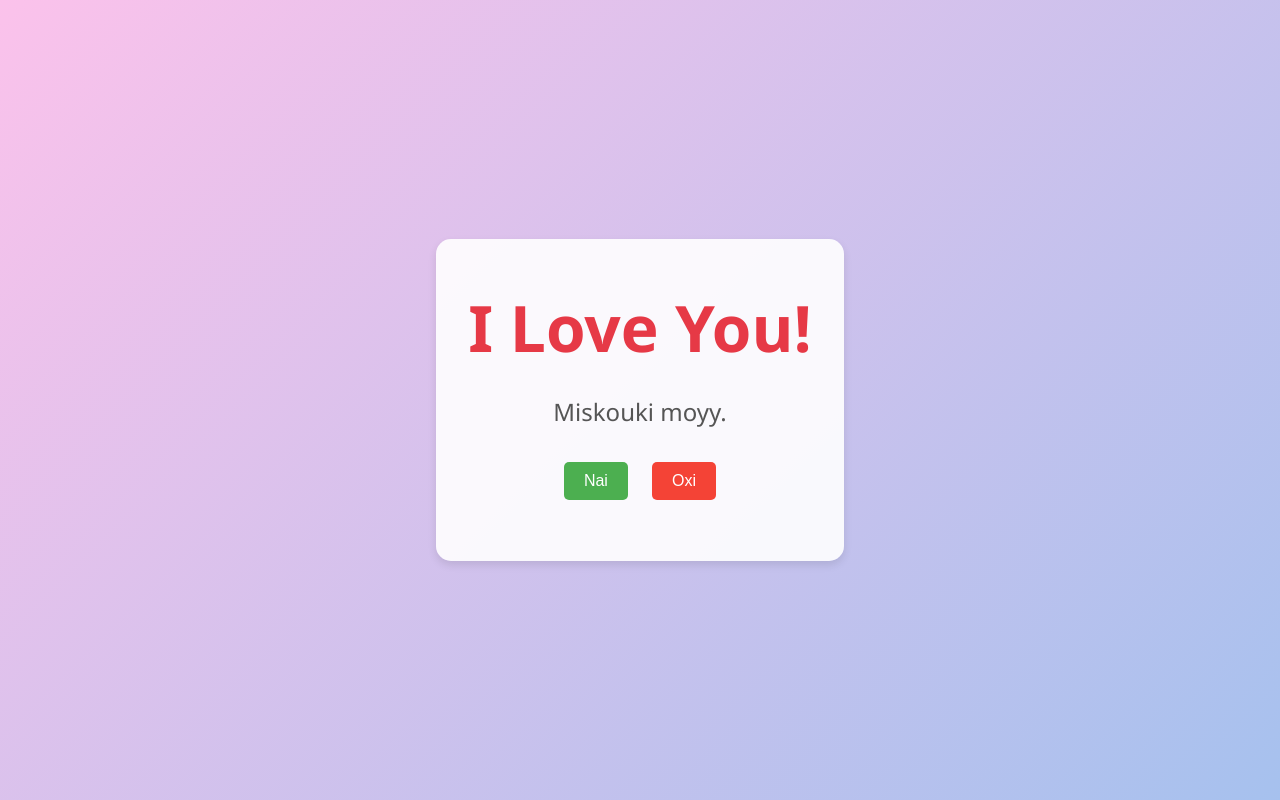
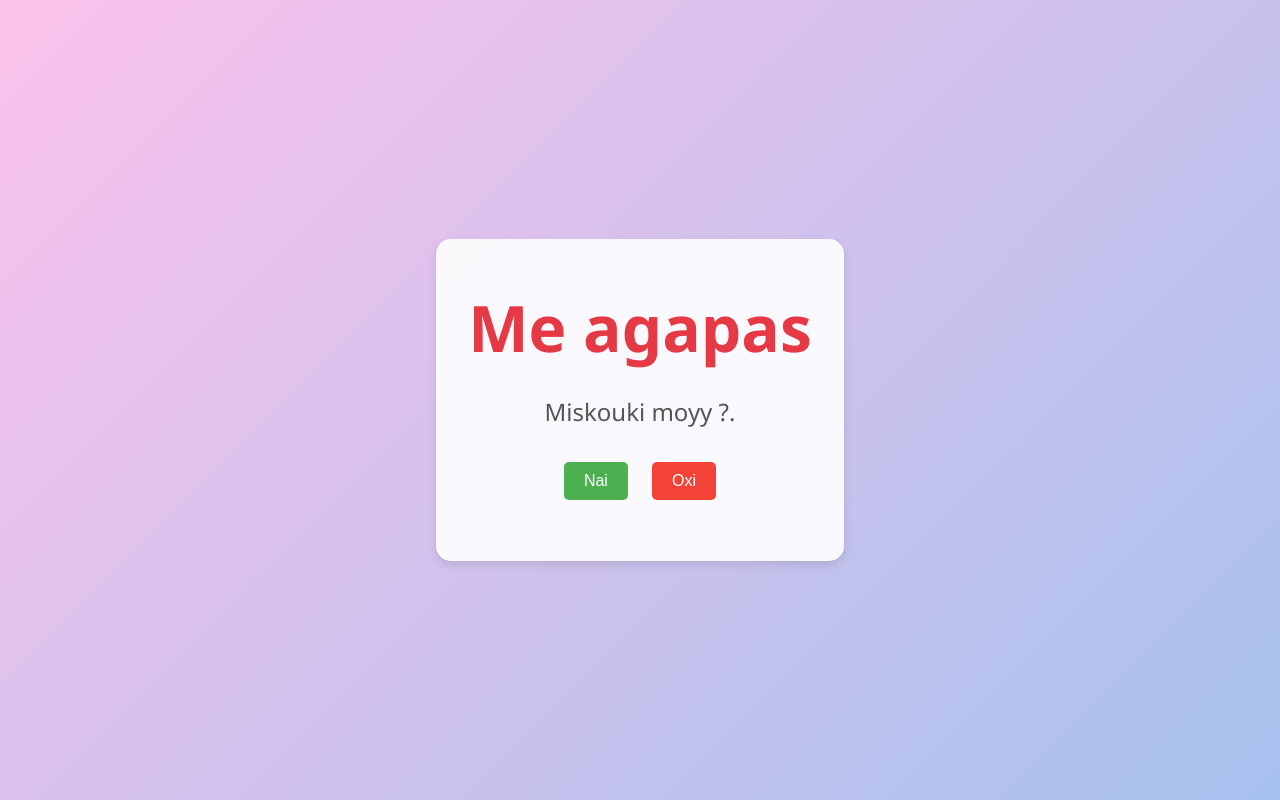
Before and after one commit to JackHat1/JackHat1.love-message.io, a plain HTML site: page index.html in a window 1280 px wide. Drawn offline with Linux system fonts and the light colour scheme.

Commit message:
Update index.html

```diff
--- a/index.html
+++ b/index.html
@@ -73,8 +73,8 @@
 </head>
 <body>
     <div class="container">
-        <h1>I Love You!</h1>
-        <p>Miskouki moyy.</p>
+        <h1>Me agapas </h1>
+        <p>Miskouki moyy ?.</p>
         <div>
             <button class="yes-btn" onclick="handleYes()">Nai</button>
             <button class="no-btn" onclick="handleNo()">Oxi</button>
```
